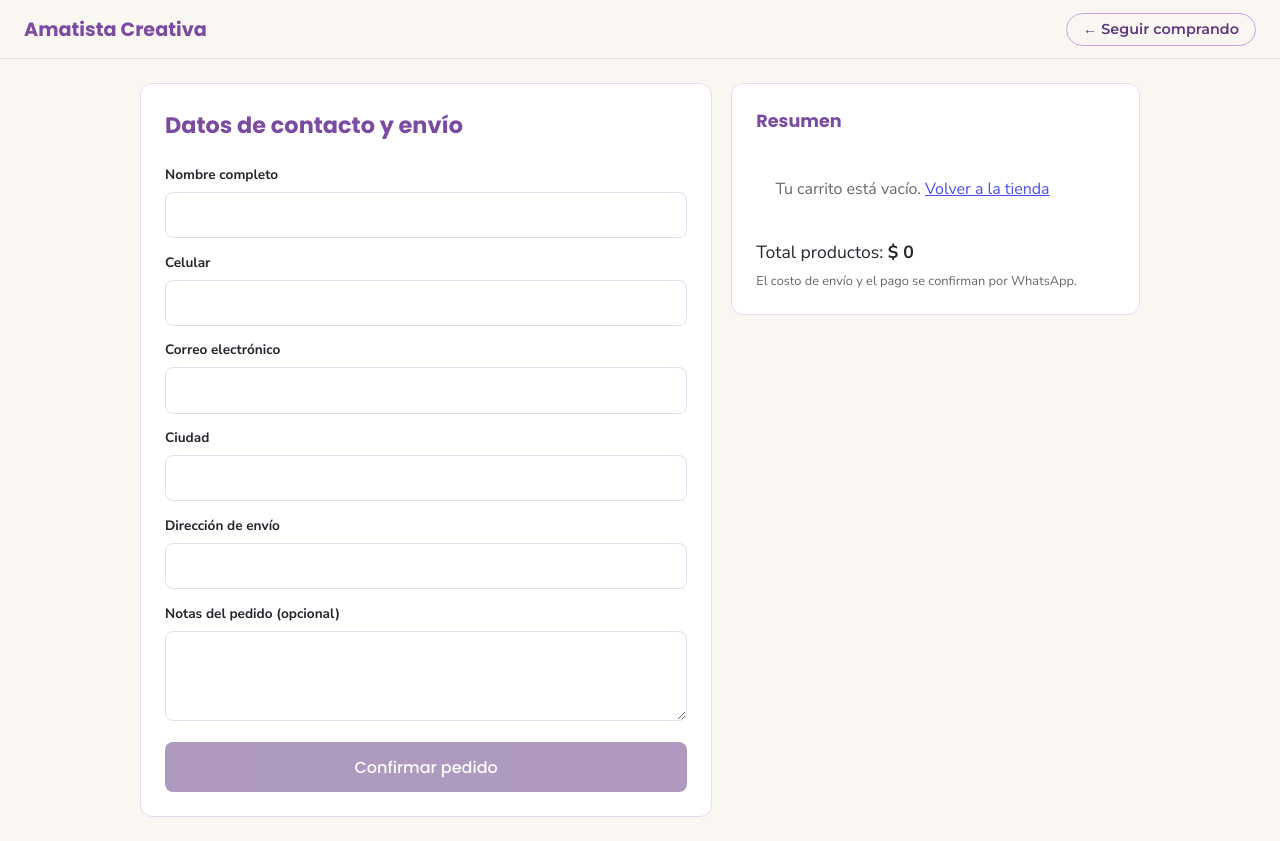
After one commit to barbosagda-prog/amatista-creativa, a Spring Boot app: page /checkout in a window 1280 px wide. The commit adds this page. Run offline with Spring Boot 4, Linux system fonts and the light colour scheme; some of the project's set-up classes (security, data sources, template engines, error pages and the like) are left out, and stand-ins take their place.

Commit message:
"Elaboración de formulario para las ordenes de compra"

```diff
--- /dev/null
+++ b/src/main/java/com/amatista/tienda/controller/CheckoutController.java
@@ -0,0 +1,19 @@
+package com.amatista.tienda.controller;
+
+import org.springframework.beans.factory.annotation.Value;
+import org.springframework.stereotype.Controller;
+import org.springframework.ui.Model;
+import org.springframework.web.bind.annotation.GetMapping;
+
+@Controller
+public class CheckoutController {
+
+    @Value("${app.store.whatsapp}")
+    private String whatsapp;
+
+    @GetMapping("/checkout")
+    public String checkout(Model model) {
+        model.addAttribute("whatsapp", whatsapp);
+        return "checkout";
+    }
+}
--- /dev/null
+++ b/src/main/java/com/amatista/tienda/dto/OrderResponse.java
@@ -0,0 +1,4 @@
+package com.amatista.tienda.dto;
+
+public record OrderResponse(String id, String code, long total) {
+}
--- a/src/main/resources/static/css/base.css
+++ b/src/main/resources/static/css/base.css
@@ -278,3 +278,29 @@ nav a { color: var(--color-primary); text-decoration: none; }
     cursor: pointer; padding: .5rem; background: none; color: var(--color-buy);
     border: 1px solid var(--color-border); border-radius: 8px;
 }
+
+.checkout { max-width: 1000px; margin: 0 auto; padding: 1.5rem; }
+.checkout-grid { display: grid; gap: 1.2rem; grid-template-columns: 1.4fr 1fr; align-items: start; }
+@media (max-width: 760px) { .checkout-grid { grid-template-columns: 1fr; } }
+
+.form-card {
+    display: flex; flex-direction: column; gap: .5rem; padding: 1.5rem;
+    background: #fff; border: 1px solid var(--color-border); border-radius: 12px;
+}
+.form-card h1 { margin: 0 0 .5rem; font-size: 1.4rem; color: var(--color-primary); }
+.form-card h2 { margin: 0 0 .5rem; font-size: 1.1rem; color: var(--color-primary); }
+.form-card label { font-size: .85rem; font-weight: 700; margin-top: .4rem; }
+.form-card input, .form-card textarea {
+    padding: .7rem; border: 1px solid var(--color-border); border-radius: 8px;
+    font-family: var(--font-body); font-size: 1rem;
+}
+.form-card input:focus, .form-card textarea:focus {
+    outline: 2px solid var(--color-secondary); border-color: var(--color-primary);
+}
+.form-card .btn-buy { margin-top: .8rem; padding: .8rem 1rem; border: 0; border-radius: 8px; cursor: pointer; font-size: 1rem; text-align: center; text-decoration: none; }
+.form-card .btn-buy:disabled { opacity: .5; cursor: not-allowed; }
+
+.summary-list { list-style: none; margin: 0; padding: 0; }
+.summary-list li { padding: .6rem 0; border-bottom: 1px solid var(--color-border); font-size: .9rem; }
+.summary-total { margin: .8rem 0 0; font-size: 1.1rem; }
+.summary-note { margin: 0; font-size: .8rem; opacity: .7; }
--- /dev/null
+++ b/src/main/resources/static/js/checkout.js
@@ -0,0 +1,96 @@
+const CLAVE = "amatista-carrito";
+const pesos = new Intl.NumberFormat("es-CO", {
+    style: "currency",
+    currency: "COP",
+    maximumFractionDigits: 0,
+});
+
+function leerCarrito() {
+    try {
+        return JSON.parse(localStorage.getItem(CLAVE)) || [];
+    } catch {
+        return [];
+    }
+}
+
+const carrito = leerCarrito();
+const form = document.querySelector("#form-pedido");
+const aviso = document.querySelector("#form-msg");
+const boton = document.querySelector("#btn-enviar");
+
+// ---------- Resumen (solo para mostrar) ----------
+function dibujarResumen() {
+    const ul = document.querySelector("#resumen-lista");
+    ul.replaceChildren();
+
+    carrito.forEach((p) => {
+        const li = document.createElement("li");
+        const detalle = [p.color, p.talla && "Talla " + p.talla].filter(Boolean).join(" · ");
+        li.textContent = p.nombre + (detalle ? " (" + detalle + ")" : "") +
+            " x" + p.cantidad + " — " + pesos.format(p.precio * p.cantidad);
+        ul.appendChild(li);
+    });
+
+    const total = carrito.reduce((s, p) => s + p.precio * p.cantidad, 0);
+    document.querySelector("#resumen-total").textContent = pesos.format(total);
+
+    const vacio = carrito.length === 0;
+    document.querySelector("#resumen-vacio").hidden = !vacio;
+    boton.disabled = vacio;
+}
+
+dibujarResumen();
+
+// ---------- Confirmación ----------
+function mostrarConfirmacion(pedido) {
+    document.querySelector("#checkout-contenido").hidden = true;
+    document.querySelector("#confirmacion").hidden = false;
+
+    const total = pesos.format(pedido.total);
+    document.querySelector("#conf-codigo").textContent = pedido.code;
+    document.querySelector("#conf-total").textContent = total;
+
+    const texto = "Hola, hice el pedido " + pedido.code + " por " + total +
+        ". Quedo atento para confirmar el envío y el pago.";
+    document.querySelector("#conf-wa").href =
+        "https://wa.me/" + document.body.dataset.wa + "?text=" + encodeURIComponent(texto);
+}
+
+// ---------- Enviar el pedido ----------
+form.addEventListener("submit", async (e) => {
+    e.preventDefault();
+    aviso.hidden = true;
+    if (carrito.length === 0) return;
+
+    const datos = Object.fromEntries(new FormData(form));
+    const payload = {
+        ...datos,
+        items: carrito.map((p) => ({
+            productId: p.id,
+            color: p.color || null,
+            size: p.talla || null,
+            quantity: p.cantidad,
+        })),
+    };
+
+    const token = document.querySelector('meta[name="_csrf"]').content;
+    const cabecera = document.querySelector('meta[name="_csrf_header"]').content;
+
+    boton.disabled = true;
+    try {
+        const resp = await fetch("/api/orders", {
+            method: "POST",
+            headers: { "Content-Type": "application/json", [cabecera]: token },
+            body: JSON.stringify(payload),
+        });
+        if (!resp.ok) throw new Error("estado " + resp.status);
+
+        const pedido = await resp.json();
+        try { localStorage.removeItem(CLAVE); } catch { /* sin almacenamiento */ }
+        mostrarConfirmacion(pedido);
+    } catch (err) {
+        aviso.textContent = "No pudimos registrar el pedido. Revisa los datos e inténtalo de nuevo.";
+        aviso.hidden = false;
+        boton.disabled = false;
+    }
+});
--- a/src/main/resources/templates/catalog.html
+++ b/src/main/resources/templates/catalog.html
@@ -108,7 +108,7 @@
     <p id="carrito-vacio" class="empty">Tu carrito está vacío.</p>
     <div class="drawer-foot">
         <p>Total: <strong id="total">$ 0</strong></p>
-        <a id="ir-pagar" class="btn-buy" href="#" target="_blank" rel="noopener">Finalizar pedido</a>
+        <a id="ir-pagar" class="btn-buy" th:href="@{/checkout}">Continuar con el pedido</a>
         <button id="vaciar" type="button" class="btn-ghost">Vaciar carrito</button>
     </div>
 </aside>
--- /dev/null
+++ b/src/main/resources/templates/checkout.html
@@ -0,0 +1,72 @@
+<!DOCTYPE html>
+<html lang="es" xmlns:th="http://www.thymeleaf.org">
+<head>
+    <meta charset="UTF-8">
+    <meta name="viewport" content="width=device-width, initial-scale=1">
+    <meta name="_csrf" th:content="${_csrf.token}">
+    <meta name="_csrf_header" th:content="${_csrf.headerName}">
+    <title>Finalizar pedido | Amatista Creativa</title>
+    <link rel="preconnect" href="https://fonts.googleapis.com">
+    <link href="https://fonts.googleapis.com/css2?family=Montserrat:wght@500;600&family=Nunito+Sans:wght@400;700&family=Poppins:wght@500;600;700&display=swap" rel="stylesheet">
+    <link rel="stylesheet" th:href="@{/css/base.css}">
+</head>
+<body th:attr="data-wa=${whatsapp}">
+
+<header class="site-header">
+    <a class="brand" th:href="@{/}"><span>Amatista Creativa</span></a>
+    <a class="header-wa" th:href="@{/}">← Seguir comprando</a>
+</header>
+
+<main class="checkout">
+
+    <div id="checkout-contenido" class="checkout-grid">
+        <form id="form-pedido" class="form-card">
+            <h1>Datos de contacto y envío</h1>
+
+            <label for="name">Nombre completo</label>
+            <input id="name" name="name" type="text" maxlength="100" required autocomplete="name">
+
+            <label for="phone">Celular</label>
+            <input id="phone" name="phone" type="tel" pattern="[0-9+ ]{7,15}" required autocomplete="tel">
+
+            <label for="email">Correo electrónico</label>
+            <input id="email" name="email" type="email" maxlength="120" required autocomplete="email">
+
+            <label for="city">Ciudad</label>
+            <input id="city" name="city" type="text" maxlength="80" required>
+
+            <label for="address">Dirección de envío</label>
+            <input id="address" name="address" type="text" maxlength="160" required autocomplete="street-address">
+
+            <label for="notes">Notas del pedido (opcional)</label>
+            <textarea id="notes" name="notes" rows="3" maxlength="300"></textarea>
+
+            <p class="msg msg-error" id="form-msg" hidden></p>
+            <button id="btn-enviar" class="btn-buy" type="submit">Confirmar pedido</button>
+        </form>
+
+        <aside class="form-card">
+            <h2>Resumen</h2>
+            <ul id="resumen-lista" class="summary-list"></ul>
+            <p id="resumen-vacio" class="empty" hidden>
+                Tu carrito está vacío. <a th:href="@{/}">Volver a la tienda</a>
+            </p>
+            <p class="summary-total">Total productos: <strong id="resumen-total">$ 0</strong></p>
+            <p class="summary-note">El costo de envío y el pago se confirman por WhatsApp.</p>
+        </aside>
+    </div>
+
+    <section id="confirmacion" class="form-card" hidden>
+        <h1>Pedido recibido</h1>
+        <p>Tu número de pedido es <strong id="conf-codigo"></strong>.</p>
+        <p>Total de productos: <strong id="conf-total"></strong>.</p>
+        <p>Confirmamos el envío y el pago por WhatsApp.</p>
+        <a id="conf-wa" class="btn-buy" target="_blank" rel="noopener" href="#">Confirmar por WhatsApp</a>
+        <a th:href="@{/}">Volver a la tienda</a>
+    </section>
+
+</main>
+
+<script th:src="@{/js/checkout.js}"></script>
+</body>
+</html>
```
Also changed, not shown: src/main/java/com/amatista/tienda/controller/OrderController.java (added, +31 -0 lines), src/main/java/com/amatista/tienda/dto/OrderRequest.java (added, +29 -0 lines), src/main/java/com/amatista/tienda/model/Order.java (added, +34 -0 lines), src/main/java/com/amatista/tienda/model/OrderItem.java (added, +23 -0 lines), src/main/java/com/amatista/tienda/repository/OrderRepository.java (added, +7 -0 lines), src/main/java/com/amatista/tienda/service/OrderService.java (added, +87 -0 lines), src/main/resources/static/js/app.js (+26 -35 lines).
